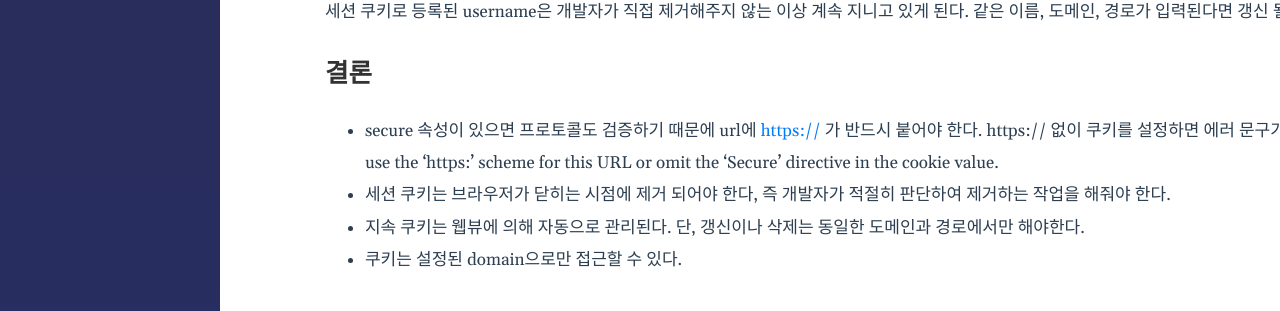
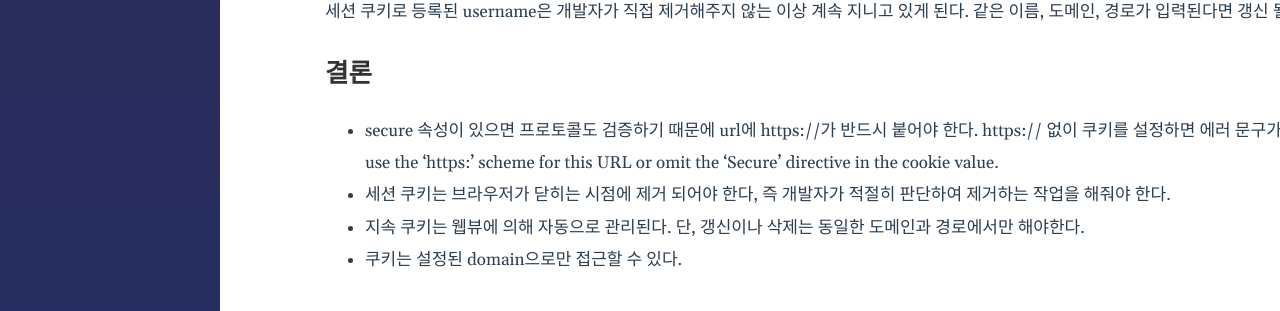
Before and after one commit to qwertyfairy/qwertyfairy.github.io, a Jekyll site: the page built from _posts/2025-04-03-CookieManager.markdown, in a window 1280 px wide and 900 px high, scrolled down 2933 px. Shown: the part 184-495 px from the top of the window. Built offline with Jekyll 4.4.1, drawn with Linux system fonts in a browser that asks for light colours; some web fonts are replaced; part of the change alters nothing that is shown.

Commit message:
fix : 링크 잘못 걸린 부분 수정

```diff
--- a/_posts/2025-04-03-CookieManager.markdown
+++ b/_posts/2025-04-03-CookieManager.markdown
@@ -142,7 +142,7 @@ Android Studio의 Device Explorer에서 Cookies DB를 추출할 수 있다.
 
 ## 결론
 
-- secure 속성이 있으면 프로토콜도 검증하기 때문에 url에 [https://](https://가) 가 반드시 붙어야 한다.
+- secure 속성이 있으면 프로토콜도 검증하기 때문에 url에 https://가 반드시 붙어야 한다.
 https:// 없이 쿠키를 설정하면 에러 문구가 출력 되고 해당 쿠키는 등록되지 않는다.
 Please either use the 'https:' scheme for this URL or omit the 'Secure' directive in the cookie value.
 - 세션 쿠키는 브라우저가 닫히는 시점에 제거 되어야 한다, 즉 개발자가 적절히 판단하여 제거하는 작업을 해줘야 한다.
```
